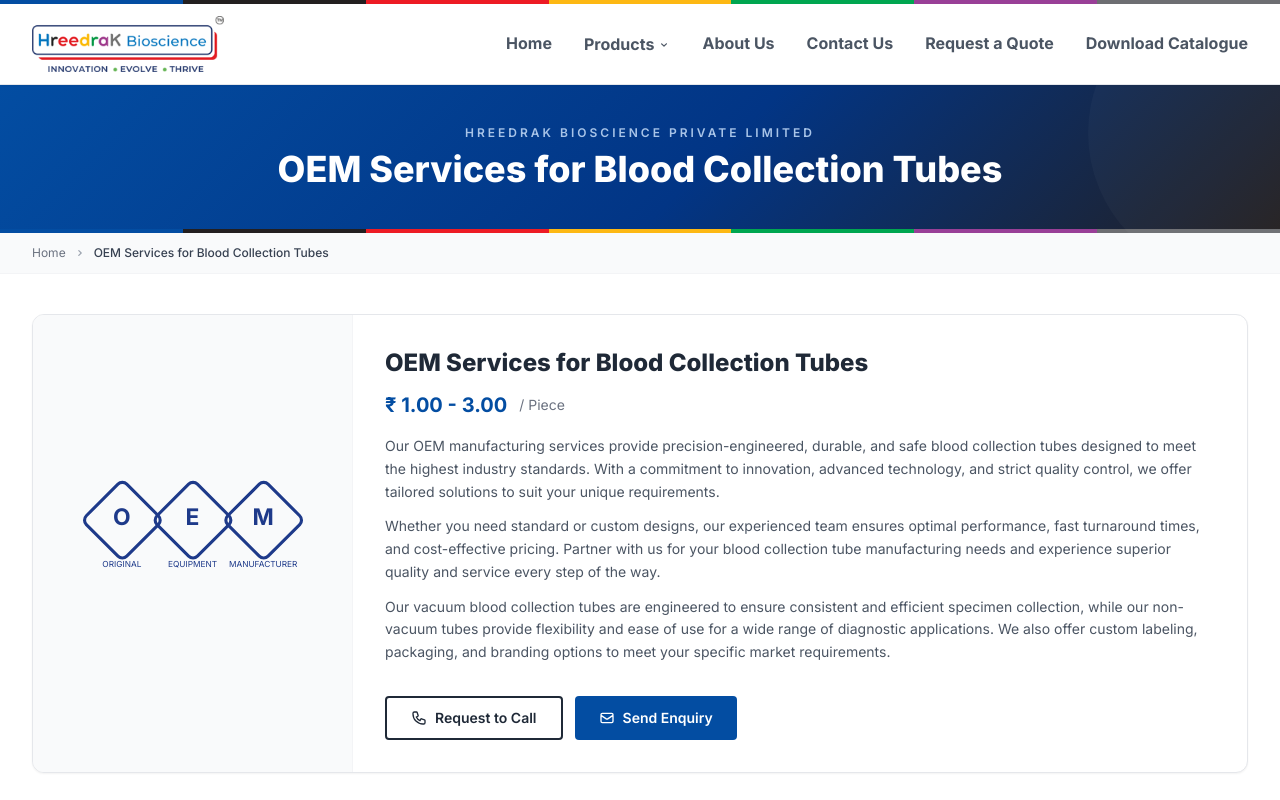
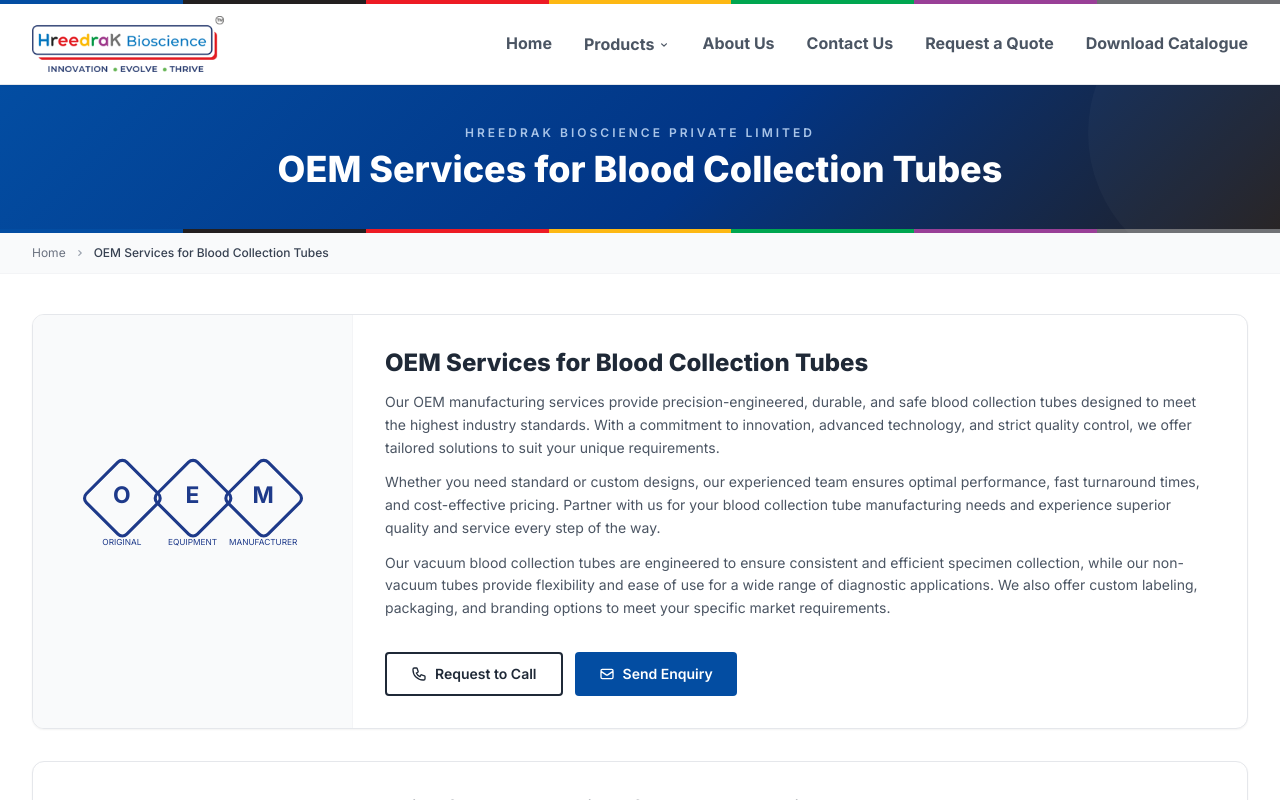
Before and after one commit to Divyadarshan007/hreedrak, a React (Vite) app: page /oem-services in a window 1280 px wide. Shown: the top 800 px of the page. Built offline with nearby package versions, Linux system fonts and the light colour scheme.

Commit message:
feat: remove price display from OEM Services page

```diff
--- a/src/pages/OemServices.jsx
+++ b/src/pages/OemServices.jsx
@@ -138,10 +138,6 @@
                 OEM Services for Blood Collection Tubes
               </h1>
 
-              <div className="flex items-center gap-3 mb-4 flex-wrap">
-                <span className="text-primary font-bold text-xl">₹ 1.00 - 3.00</span>
-                <span className="text-gray-500 text-sm">/ Piece</span>
-              </div>
 
               <div className="text-sm text-gray-600 leading-relaxed space-y-3">
                 <p>
@@ -268,7 +264,6 @@
                   </svg>
                 </div>
                 <div className="text-xs text-gray-600 text-center space-y-0.5">
-                  <p><span className="font-medium">Price :</span> <span className="text-primary font-semibold">₹ 1.00 - 3.00</span></p>
                   <p><span className="font-medium">MOQ :</span> 1000 Piece</p>
                 </div>
               </div>
```
